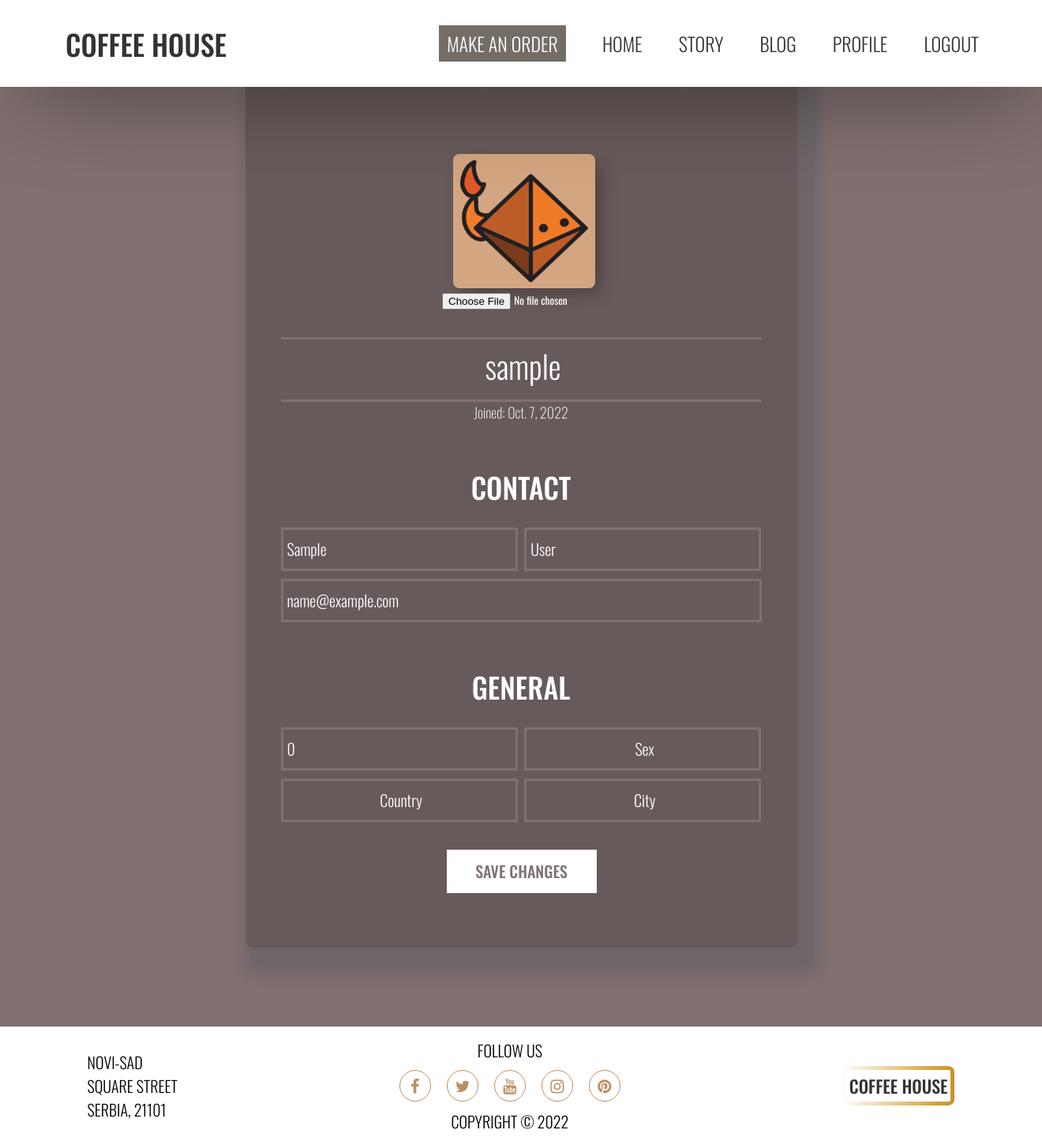
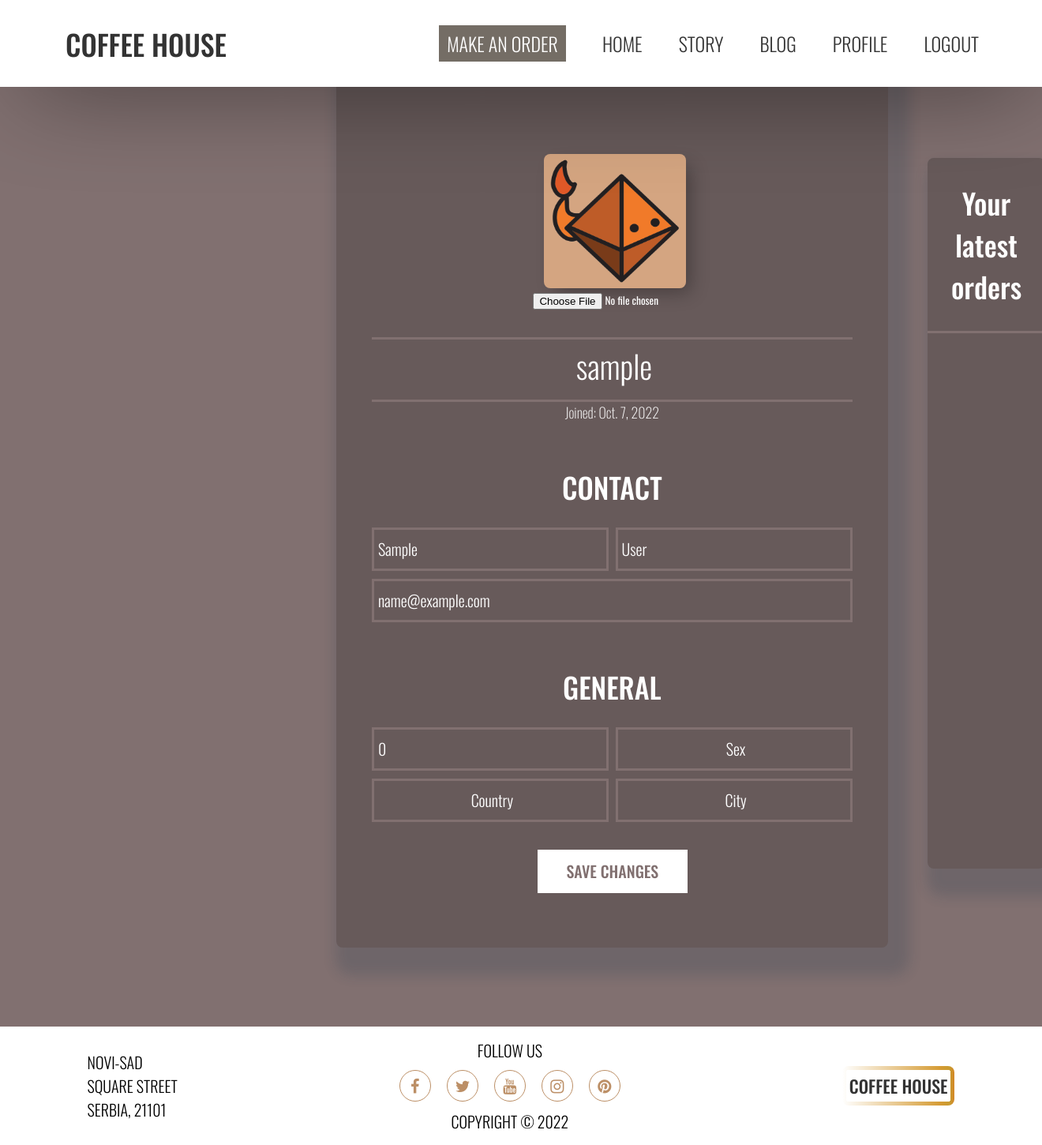
Before and after one commit to MidnightRoam/coffee_house_project_django, a Django app: page /accounts/profile/ in a window 1320 px wide. Shown: the whole page at 79% size. Run offline with Django 3.2, Linux system fonts and the light colour scheme; the visitor is signed in with stand-in values (Sample User, id 1); data that the repository does not hold is empty; some libraries are stand-ins or nearby versions.

Commit message:
Latest user orders output in profile has been developed

```diff
--- a/coffee_house/accounts/views.py
+++ b/coffee_house/accounts/views.py
@@ -6,6 +6,7 @@ from django.views import View
 from django.views.generic import ListView, CreateView, UpdateView
 
 from .forms import UserLoginForm, UserRegistrationForm, UserProfileForm
+from coffee_blog.models import Order
 
 
 class SignUpView(CreateView):
@@ -85,5 +86,7 @@ def profile(request):
             print(form.errors.as_data())
     else:
         form = UserProfileForm(instance=request.user)
-    context = {'form': form}
+    user_orders = Order.objects.filter(user=request.user)
+    context = {'form': form,
+               'orders': user_orders}
     return render(request, 'accounts/profile.html', context)
--- a/coffee_house/coffee_blog/models.py
+++ b/coffee_house/coffee_blog/models.py
@@ -57,3 +57,6 @@ class Order(models.Model):
     product = models.ForeignKey(Product, on_delete=models.CASCADE, null=True, blank=True)
     created_timestamp = models.DateTimeField(default=datetime.now())
     quantity = models.PositiveIntegerField(default=0)
+
+    def __str__(self):
+        return self.product.name
--- a/coffee_house/static/css/style.css
+++ b/coffee_house/static/css/style.css
@@ -742,13 +742,17 @@ footer {
     margin-top: 50px;
     text-decoration: none;
     background: #937171;
-    color: #543636;
+    color: #fff;
     border-color: #937171;
     border-radius: 0.5em;
 }
 
 .btn__blog:hover {
-    color: #fff;
+    color: #543636;
+}
+
+.btn__blog:active {
+    border-color: #fff;
 }
 
 /* Style all font awesome icons */
@@ -863,6 +867,7 @@ footer {
 .profile-background {
     height: 1200px;
     padding: 45px;
+    margin: 0px 0px 0px 430px;
     border-radius: 0.5em;
     background: #675a5a;
     -webkit-box-shadow: 13px 21px 16px 14px rgba(34, 60, 80, 0.2);
@@ -913,6 +918,39 @@ footer {
     font-size: 18px;
     font-weight: 200;
 }
+
+.user-orders {
+    height: 900px;
+    width: 400px;
+    background: #675a5a;
+    margin: 200px 0px 0px 50px;
+    border-radius: 0.5em;
+    -webkit-box-shadow: 13px 21px 16px 14px rgba(34, 60, 80, 0.2);
+    -moz-box-shadow: 13px 21px 16px 14px rgba(34, 60, 80, 0.2);
+    box-shadow: 13px 21px 16px 14px rgba(34, 60, 80, 0.2);
+}
+
+.user-orders__title {
+    color: #fff;
+    font-size: 36px;
+    font-weight: 500;
+    text-align: center;
+    padding: 30px;
+    border-bottom: 3px solid #817070;
+}
+
+.orders__list {
+    display: flex;
+    justify-content: center;
+}
+
+.orders__item {
+    color: #fff;
+    font-size: 18px;
+    padding: 15px 0px 5px 0px;
+    border-bottom: 3px solid #817070;
+}
+
 #username__profile {
     font-size: 40px;
     border: none;
--- a/coffee_house/templates/accounts/profile.html
+++ b/coffee_house/templates/accounts/profile.html
@@ -38,5 +38,15 @@
                 <button class="profile__btn">Save changes</button>
             </form>
         </div>
+        <div class="user-orders">
+        <p class="user-orders__title">Your latest orders</p>
+        {% for order in orders %}
+            <ol class="orders__list">
+                <ul class="orders__item">
+                    {{ order.pk }}. {{ order }} | Qty: {{ order.quantity }} | Order date: {{ order.created_timestamp|date }}
+                </ul>
+            </ol>
+        {% endfor %}
+        </div>
     </div>
 {% endblock %}
```
Also changed, not shown: coffee_house/media/users_images/02a5e60d03a81ec797cf823acb825615.jpg (added), coffee_house/media/users_images/f6355140b341ffcb59bb0e6b1a72526f.jpg (added).
